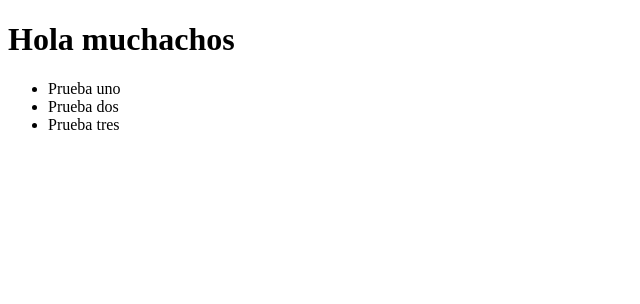
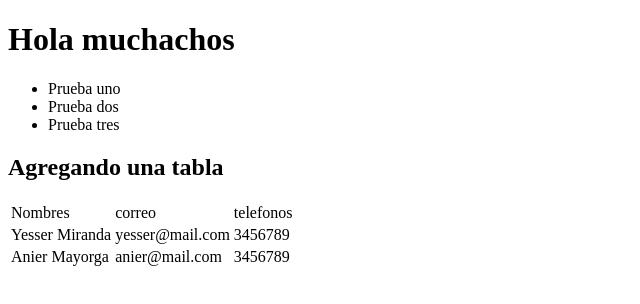
Before and after one commit to yessermiranda13/prueba, a plain HTML site: page pagina.html in a window 1280 px wide. Shown: the whole page, without its empty margins (0-640 px from the left). Drawn offline with Linux system fonts and the light colour scheme.

Commit message:
Agregue una tabla de informacion

```diff
--- a/pagina.html
+++ b/pagina.html
@@ -13,5 +13,23 @@
         <li>Prueba dos</li>
         <li>Prueba tres</li>
     </ul>
+    <h2>Agregando una tabla</h2>
+    <table>
+        <tr>
+            <td>Nombres</td>
+            <td>correo</td>
+            <td>telefonos</td>
+        </tr>
+        <tr>
+            <td>Yesser Miranda</td>
+            <td>yesser@mail.com</td>
+            <td>3456789</td>
+        </tr>
+        <tr>
+            <td>Anier Mayorga</td>
+            <td>anier@mail.com</td>
+            <td>3456789</td>
+        </tr>
+    </table>
 </body>
 </html>
```
